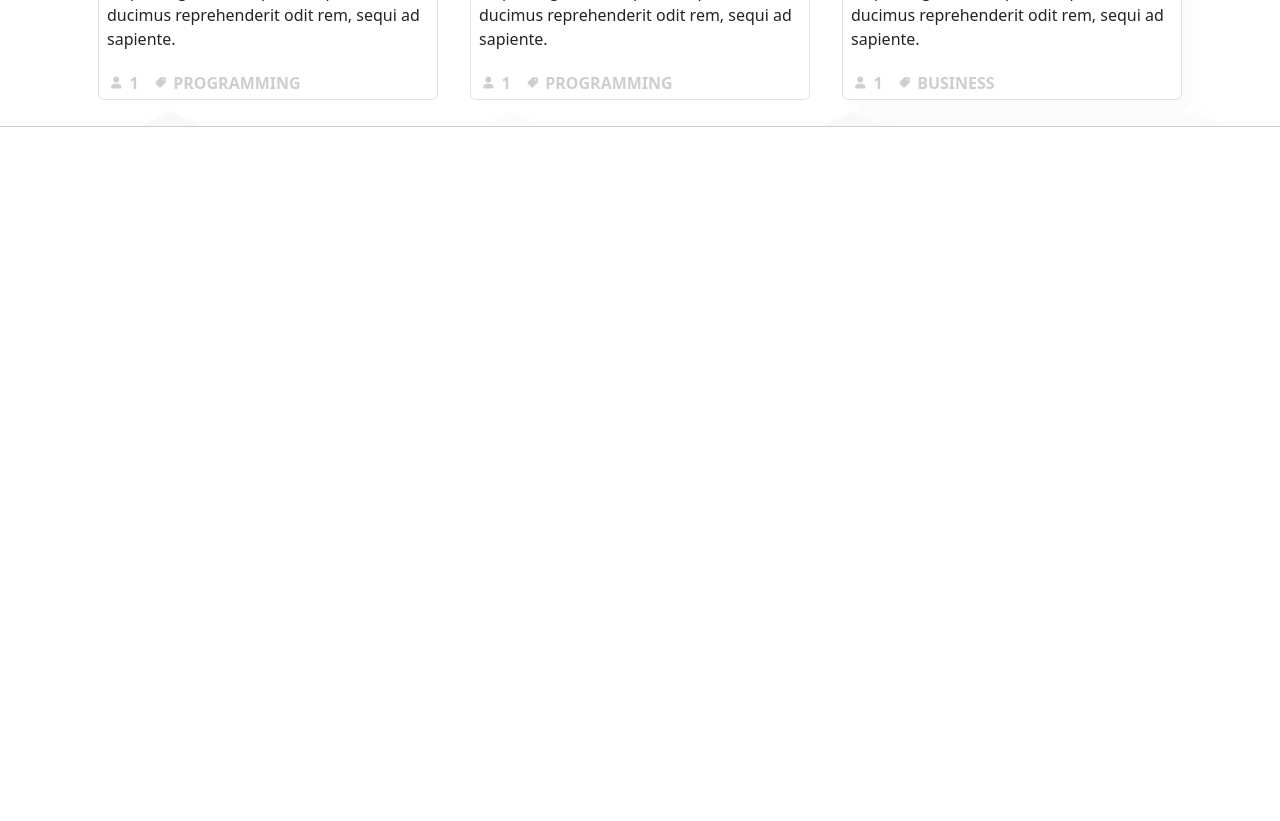
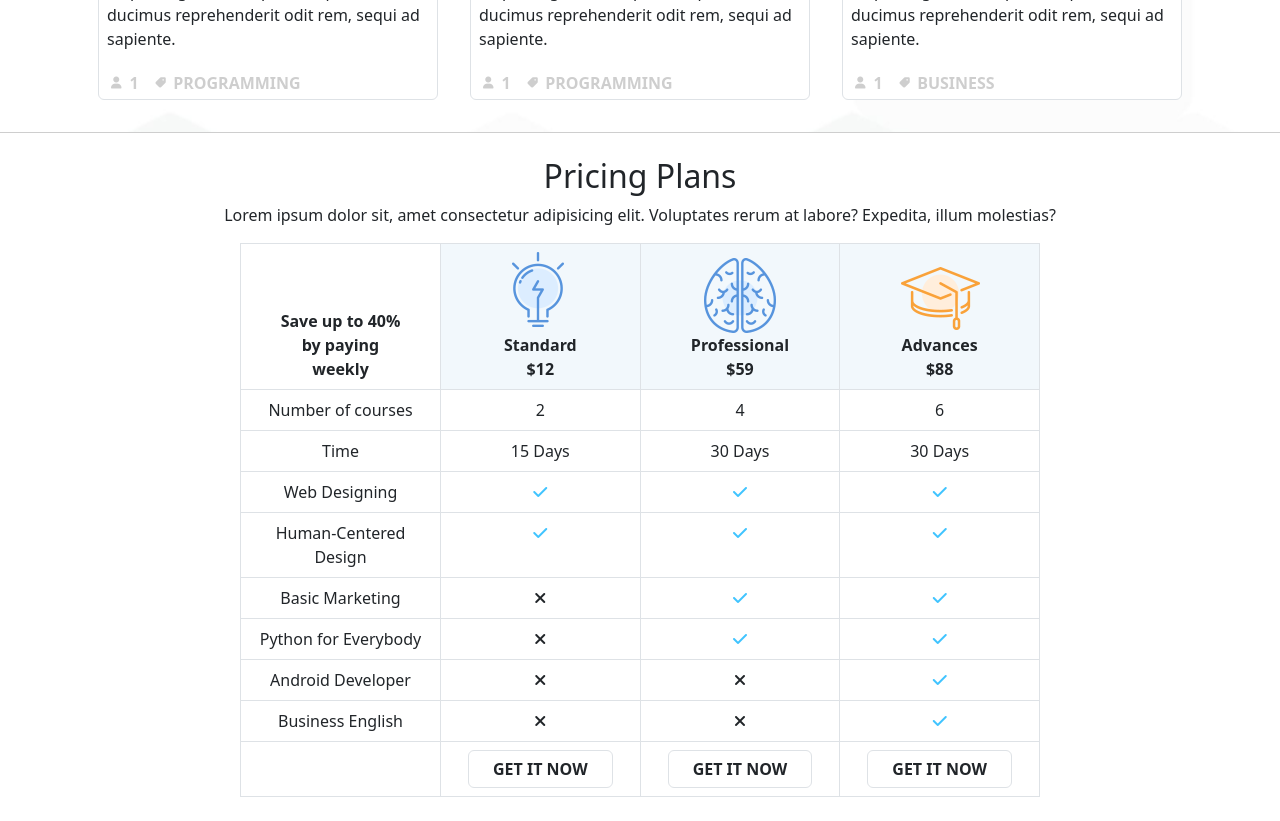
Before and after one commit to MartinaDR1/proj-html-vuejs, a Vue app: page / in a window 1280 px wide. Shown: the part 3780-4601 px from the top of the page. Before the commit the page ends 3907 px from the top, so only its background shows below. Built offline with nearby package versions, Linux system fonts and the light colour scheme.

Commit message:
add table pricing

```diff
--- a/src/components/AppMain.vue
+++ b/src/components/AppMain.vue
@@ -4,6 +4,7 @@ import ContentMain from "../components/ContentMain.vue";
 import Blue_Banner from "../components/Blue_Banner.vue";
 import Learning from "../components/Learning.vue";
 import Courses from "../components/Courses.vue";
+import Pricing from "../components/Pricing.vue"
 
 
     export default {
@@ -14,7 +15,8 @@ import Courses from "../components/Courses.vue";
             ContentMain,
             Blue_Banner,
             Learning,
-            Courses
+            Courses,
+            Pricing
         }
     }
 </script>
@@ -25,6 +27,7 @@ import Courses from "../components/Courses.vue";
     <Blue_Banner/>
     <Learning/>
     <Courses/>
+    <Pricing/>
 </template>
 
 
--- a/src/components/Courses.vue
+++ b/src/components/Courses.vue
@@ -116,7 +116,7 @@ export default {
         </div>
 
         <div class="container d-flex">
-            <div class="card border" v-for="course in cards" :key="cardIndex">
+            <div class="card border" v-for="course in cards">
                 <img  :src="course.image" alt="">
 
                 <div class="header d-flex justify-content-between p-2">
@@ -157,7 +157,6 @@ export default {
 
 .courses {
     background-image: url(../assets/img/page-background-img.png);
-    max-height: 600px;
     padding: 1rem 0;
     border-top: 1px solid  $txt-dark_light;
     border-bottom: 1px solid  $txt-dark_light;
--- /dev/null
+++ b/src/components/Pricing.vue
@@ -0,0 +1,125 @@
+<script>
+export default {
+    name: 'Pricing'
+}
+</script>
+
+<template>
+    <div class="container text-center py-4">
+        <h2>Pricing Plans</h2>
+        <p>Lorem ipsum dolor sit, amet consectetur adipisicing elit. Voluptates rerum at labore? Expedita, illum molestias?
+        </p>
+
+        <table class="table table-bordered">
+            <thead>
+                <tr>
+                    <th scope="col" class="border" width="200px">Save up to 40% <br> by paying <br> weekly</th>
+                    <th scope="col" class="box">
+                        <img src="../assets/img/h5-custom-icon-7.png" alt="">
+                        <div class="info">
+                            Standard
+                            <span class="d-block">$12</span>
+                        </div>
+                    </th>
+                    <th scope="col" class="box ">
+                        <img src="../assets/img/h5-custom-icon-8.png" alt="">
+                        <div class="info">
+                            Professional
+                            <span class="d-block">$59</span>
+                        </div>
+                    </th>
+                    <th scope="col" class="box">
+                        <img src="../assets/img/h5-custom-icon-9.png" alt="">
+                        <div class="info">
+                            Advances
+                            <span class="d-block">$88</span>
+                        </div>
+                    </th>
+                </tr>
+            </thead>
+            <tbody>
+                <tr >
+                    <th scope="row" class="fw-normal">Number of courses</th>
+                    <td>2</td>
+                    <td>4</td>
+                    <td>6</td>
+                </tr>
+                <tr>
+                    <th scope="row" class="fw-normal">Time</th>
+                    <td>15 Days</td>
+                    <td>30 Days</td>
+                    <td>30 Days</td>
+                </tr>
+                <tr>
+                    <th scope="row" class="fw-normal">Web Designing</th>
+                    <td class="check"><i class="fa-solid fa-check"></i></td>
+                    <td class="check"><i class="fa-solid fa-check"></i></td>
+                    <td class="check"><i class="fa-solid fa-check"></i></td>
+                </tr>
+                <tr>
+                    <th scope="row" class="fw-normal">Human-Centered Design</th>
+                    <td class="check"><i class="fa-solid fa-check"></i></td>
+                    <td class="check"><i class="fa-solid fa-check"></i></td>
+                    <td class="check"><i class="fa-solid fa-check"></i></td>
+                </tr>
+                <tr>
+                    <th scope="row" class="fw-normal">Basic Marketing</th>
+                    <td><i class="fa-solid fa-xmark"></i></td>
+                    <td class="check"><i class="fa-solid fa-check"></i></td>
+                    <td class="check"><i class="fa-solid fa-check"></i></td>
+                </tr>
+                <tr>
+                    <th scope="row" class="fw-normal">Python for Everybody</th>
+                    <td><i class="fa-solid fa-xmark"></i></td>
+                    <td class="check"><i class="fa-solid fa-check"></i></td>
+                    <td class="check"><i class="fa-solid fa-check"></i></td>
+                </tr>
+                <tr>
+                    <th scope="row" class="fw-normal">Android Developer</th>
+                    <td><i class="fa-solid fa-xmark"></i></td>
+                    <td><i class="fa-solid fa-xmark"></i></td>
+                    <td class="check"><i class="fa-solid fa-check"></i></td>
+                </tr>
+                <tr>
+                    <th scope="row" class="fw-normal">Business English</th>
+                    <td><i class="fa-solid fa-xmark"></i></td>
+                    <td><i class="fa-solid fa-xmark"></i></td>
+                    <td class="check"><i class="fa-solid fa-check"></i></td>
+                </tr>
+                <tr>
+                    <th scope="row" ></th>
+                    <td>
+                        <button type="submit" class="btn text-uppercase border fw-semibold px-4">Get it now </button>
+                    </td>
+                    <td>
+                        <button type="submit" class="btn text-uppercase border fw-semibold px-4 active">Get it now </button>
+                    </td>
+                    <td>
+                        <button type="submit" class="btn text-uppercase border fw-semibold px-4">Get it now </button>
+                    </td>
+                </tr>
+            </tbody>
+        </table>
+    </div>
+</template>
+
+
+<style lang="scss" scoped>
+@use '../assets/scss/variables' as *;
+
+table{
+    width: 800px;
+    margin: auto;
+}
+.box{
+    background-color: $bg-light_blue;
+}
+.check{
+    color: $txt-blue_light;
+}
+
+button:hover{
+    background-color: $bg-blue;
+    color: $txt-light;
+}
+</style>
```
